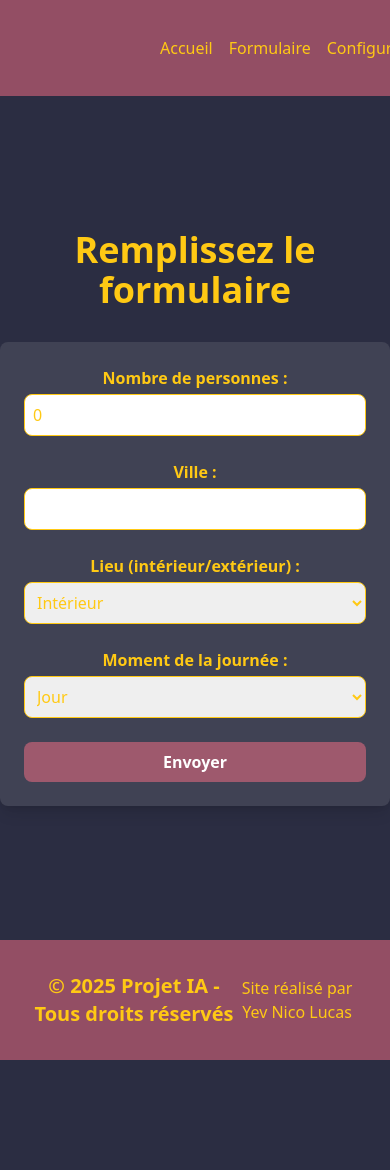
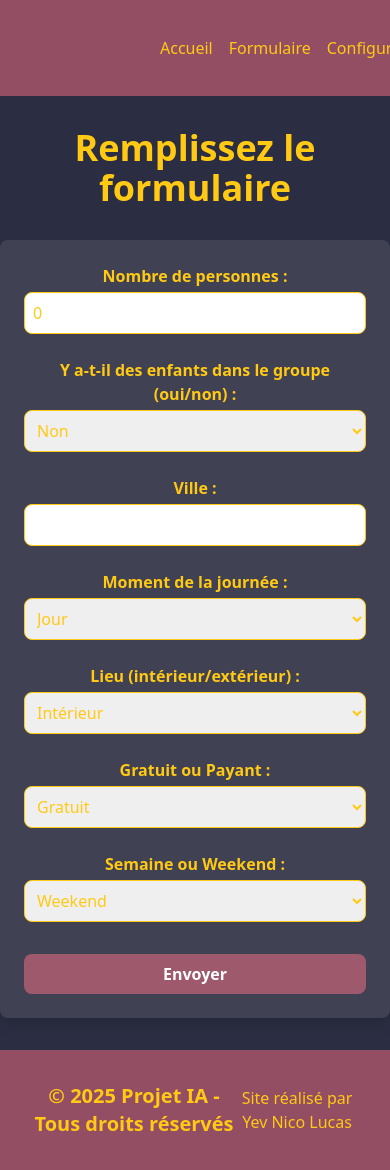
Before and after one commit to aref400/projetiafront, a Vue app: page /form in a window 390 px wide. Shown: the top 1170 px of the page. Before the commit the page ends 1060 px from the top, so only its background shows below. Built offline with nearby package versions, Linux system fonts and the light colour scheme.

Commit message:
rajout champs formulaire + prise en charge du responsive

```diff
--- a/src/components/views/FormPage.vue
+++ b/src/components/views/FormPage.vue
@@ -1,72 +1,84 @@
 <template>
-  <div class="flex flex-col items-center justify-center min-h-screen">
+  <div class="flex flex-col items-center justify-center min-h-screen py-8 md:py-0">
     <!-- Titre -->
     <h1 class="text-4xl font-bold mb-8">Remplissez le formulaire</h1>
-
-    <!-- Formulaire -->
-    <form
-      @submit.prevent="handleSubmit"
-      class="w-full max-w-md  shadow-lg rounded-lg p-6 space-y-6 bg-[#404254]"
-    >
+    <form @submit.prevent="handleSubmit" class="w-full max-w-4xl mx-auto shadow-lg rounded-lg p-6 bg-[#404254]">
+      <div class="grid grid-cols-1 md:grid-cols-2 gap-6">
+        <!-- Colonne gauche -->
+        <div class="md:cols-span-1 space-y-6">
           <!-- Nombre de personnes -->
           <div class="flex flex-col">
-        <label for="nb_people" class=" font-semibold mb-1">Nombre de personnes :</label>
-        <input
-          id="nb_people"
-          v-model="formData.nb_people"
-          type="number"
-          required
-          class="border border-gray-300 rounded-lg p-2 focus:ring-2 focus:ring-blue-500 focus:outline-none"
-        />
+            <label for="nb_people" class="font-semibold mb-1">Nombre de personnes :</label>
+            <input id="nb_people" v-model="formData.nb_people" type="number" required
+              class="border border-gray-300 rounded-lg p-2 focus:ring-2 focus:ring-blue-500 focus:outline-none" />
+          </div>
+
+          <!-- Présence d'enfants -->
+          <div class="flex flex-col">
+            <label for="has_children" class="font-semibold mb-1">Y a-t-il des enfants dans le groupe (oui/non) :</label>
+            <select id="has_children" v-model="formData.has_children"
+              class="border border-gray-300 rounded-lg p-2 focus:ring-2 focus:ring-blue-500 focus:outline-none">
+              <option value="oui">Oui</option>
+              <option value="non">Non</option>
+            </select>
           </div>
 
           <!-- Ville -->
           <div class="flex flex-col">
             <label for="city" class="font-semibold mb-1">Ville :</label>
-        <input
-          id="city"
-          v-model="formData.city"
-          type="text"
-          required
-          class="border border-gray-300 rounded-lg p-2 focus:ring-2 focus:ring-blue-500 focus:outline-none"
-        />
+            <input id="city" v-model="formData.city" type="text" required
+              class="border border-gray-300 rounded-lg p-2 focus:ring-2 focus:ring-blue-500 focus:outline-none" />
           </div>
 
+          <!-- Moment de la journée -->
+          <div class="flex flex-col">
+            <label for="time_of_day" class="font-semibold mb-1">Moment de la journée :</label>
+            <select id="time_of_day" v-model="formData.time_of_day"
+              class="border border-gray-300 rounded-lg p-2 focus:ring-2 focus:ring-blue-500 focus:outline-none">
+              <option value="jour">Jour</option>
+              <option value="nuit">Nuit</option>
+            </select>
+          </div>
+        </div>
+
+        <!-- Colonne droite -->
+        <div class=" md:cols-span-1 space-y-6">
           <!-- Lieu -->
           <div class="flex flex-col">
             <label for="activity_location" class="font-semibold mb-1">Lieu (intérieur/extérieur) :</label>
-        <select
-          id="activity_location"
-          v-model="formData.activity_location"
-          class="border border-gray-300 rounded-lg p-2 focus:ring-2 focus:ring-blue-500 focus:outline-none"
-        >
+            <select id="activity_location" v-model="formData.activity_location"
+              class="border border-gray-300 rounded-lg p-2 focus:ring-2 focus:ring-blue-500 focus:outline-none">
               <option value="interieur">Intérieur</option>
               <option value="exterieur">Extérieur</option>
             </select>
           </div>
 
-      <!-- Moment de la journée -->
+          <!-- Gratuit ou Payant -->
           <div class="flex flex-col">
-        <label for="time_of_day" class="font-semibold mb-1">Moment de la journée :</label>
-        <select
-          id="time_of_day"
-          v-model="formData.time_of_day"
-          class="border border-gray-300 rounded-lg p-2 focus:ring-2 focus:ring-blue-500 focus:outline-none"
-        >
-          <option value="jour">Jour</option>
-          <option value="nuit">Nuit</option>
+            <label for="free_or_paid" class="font-semibold mb-1">Gratuit ou Payant :</label>
+            <select id="free_or_paid" v-model="formData.free_or_paid"
+              class="border border-gray-300 rounded-lg p-2 focus:ring-2 focus:ring-blue-500 focus:outline-none">
+              <option value="gratuit">Gratuit</option>
+              <option value="payant">Payant</option>
             </select>
           </div>
 
+          <!-- Semaine Ou Weekend -->
+          <div class="flex flex-col">
+            <label for="week" class="font-semibold mb-1">Semaine ou Weekend :</label>
+            <select id="week" v-model="formData.week"
+              class="border border-gray-300 rounded-lg p-2 focus:ring-2 focus:ring-blue-500 focus:outline-none">
+              <option value="semaine">Semaine</option>
+              <option value="weekend">Weekend</option>
+            </select>
+          </div>
+        </div>
+      </div>
+
       <!-- Bouton Envoyer -->
-      <div class="text-center">
-
-        <button
-          type="submit"
-          :disabled="isLoading"
-          class="w-full bg-rose-400/50 text-white font-bold py-2 px-4 rounded-lg
-          transition ease-in-out delay-150 hover:-translate-y-1 hover:scale-110 hover:bg-rose-400 duration-200 "
-        >
+      <div class="text-center mt-8">
+        <button type="submit" :disabled="isLoading" class="w-full bg-rose-400/50 text-white font-bold py-2 px-4 rounded-lg
+          transition ease-in-out delay-150 hover:-translate-y-1 hover:scale-110 hover:bg-rose-400 duration-200 ">
           {{ isLoading ? 'Chargement...' : 'Envoyer' }}
         </button>
         <div v-if="isLoading" class="flex items-center justify-center mt-4">
@@ -75,11 +87,9 @@
       </div>
     </form>
 
+
     <!-- Affichage de la réponse -->
-    <div
-      v-if="response"
-      class="mt-8 w-full max-w-md bg-green-100 border-l-4 border-green-500 p-4 space-y-2 rounded-lg"
-    >
+    <div v-if="response" class="mt-8 w-full max-w-md bg-green-100 border-l-4 border-green-500 p-4 space-y-2 rounded-lg">
       <p class="font-semibold text-lg">Réponse de l'IA :</p>
       <div v-for="(line, index) in formatResponse(response)" :key="index" class="mt-2">
         <p v-if="line">{{ line }}</p>
@@ -99,9 +109,12 @@ export default {
     return {
       formData: {
         nb_people: 0,
+        has_children : 'non',
         city: '',
         activity_location: 'interieur',
+        free_or_paid: 'gratuit',
         time_of_day: 'jour',
+        week: 'weekend',
       },
       response: null,
       isLoading: false, // Indicateur de chargement
```
Lines whose indentation alone changed are shown as unchanged.
